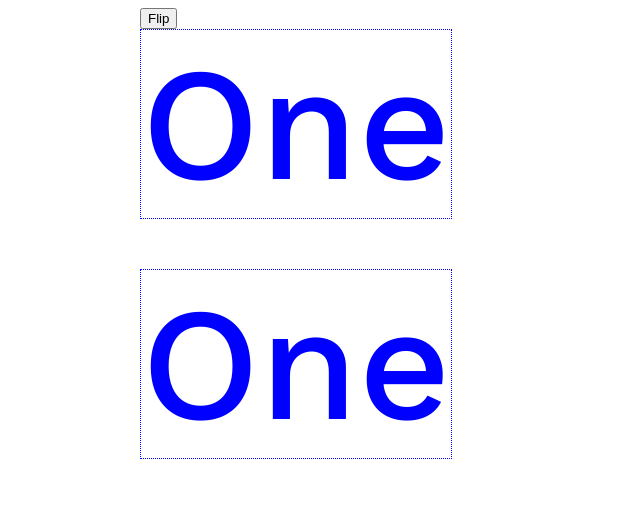
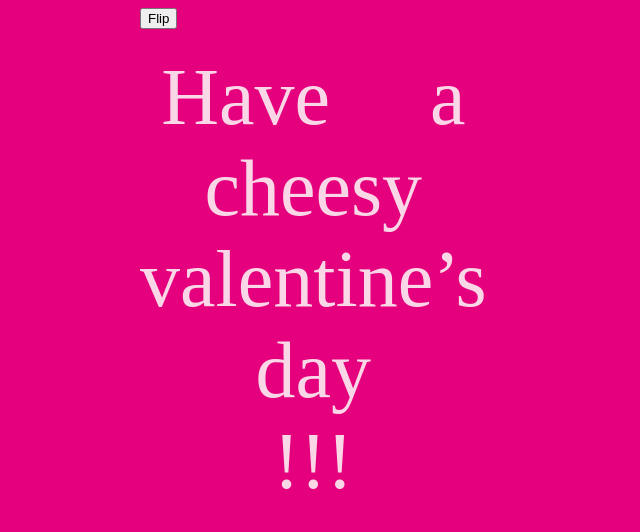
Before and after one commit to kennethormandy/react-flipcard, a React app: page / in a window 1280 px wide. Shown: the whole page, without its empty margins (0-640 px from the left). Built offline with nearby package versions, Linux system fonts and the light colour scheme.

Commit message:
Adds old Valentines Day dev page

```diff
--- a/src/dev.js
+++ b/src/dev.js
@@ -9,7 +9,12 @@ import Flipcard from './Flipcard'
 
 const Wrapper = props => {
   return (
-    <div style={{ position: 'relative', height: '15rem' }}>
+    <div
+      style={{
+        position: 'relative',
+        height: '15rem',
+        margin: '0 auto',
+      }}>
       {props.children}
     </div>
   )
@@ -18,13 +23,30 @@ const Wrapper = props => {
 const Card = props => (
   <div
     style={{
-      fontSize: '10rem',
-      border: '1px dotted',
-      background: 'white',
+      fontSize: '5rem',
+      textAlign: 'center',
+      width: '100%',
+      height: '500px',
+      display: 'flex',
+      flexWrap: 'wrap',
+      alignItems: 'center',
     }}>
     {props.children}
   </div>
 )
+
+const Line = props => (
+  <div
+    style={{
+      fontFamily: `SADSlices-${props.width}`,
+    }}>
+    {props.children}
+  </div>
+)
+
+Line.defaultProps = {
+  width: 'Regular',
+}
 
 class FlipcardExamples extends React.Component {
   constructor(props) {
@@ -46,15 +68,27 @@ class FlipcardExamples extends React.Component {
           Flip {this.state.flipped ? 'back' : ''}
         </button>
         <Wrapper>
-          <Flipcard flipped={this.state.flipped}>
-            <Card>One</Card>
-            <Card>Two</Card>
-          </Flipcard>
-        </Wrapper>
-        <Wrapper>
-          <Flipcard type="revolving-door" flipped={this.state.flipped}>
-            <Card>One</Card>
-            <Card>Two</Card>
+          <Flipcard flipped={this.state.flipped} type="revolving-door">
+            <Card>
+              <div>
+                <Line width="Regular">
+                  Have&nbsp;&nbsp;&nbsp;&nbsp;&nbsp;<span
+                    style={{ fontFamily: 'SADSlices-UltraExtended' }}>
+                    a
+                  </span>
+                </Line>
+                <Line width="UltraExtended">cheesy</Line>
+                <Line width="SemiExtended">valentine’s</Line>
+                <Line width="Extended">day</Line>
+                <Line width="UltraExtended">!!!</Line>
+              </div>
+            </Card>
+            <Card>
+              <div>
+                <Line>Today is</Line>
+                <Line>February 14.</Line>
+              </div>
+            </Card>
           </Flipcard>
         </Wrapper>
       </div>
--- a/src/index.html
+++ b/src/index.html
@@ -5,9 +5,10 @@
   <link href="https://fonts.googleapis.com/css?family=Work+Sans:500" rel="stylesheet">
   <link href="./Flipcard.css" rel="stylesheet" />
   <style>
-    body {
-      font-family: "Work Sans", "Avenir Next", "Avenir", sans-serif;
-      color: blue;
+    html {
+      background: #e5017e;
+      color: #fad7e6;
+      font-family: "SADSlices-Extended";
     }
   </style>
 </head>
```
